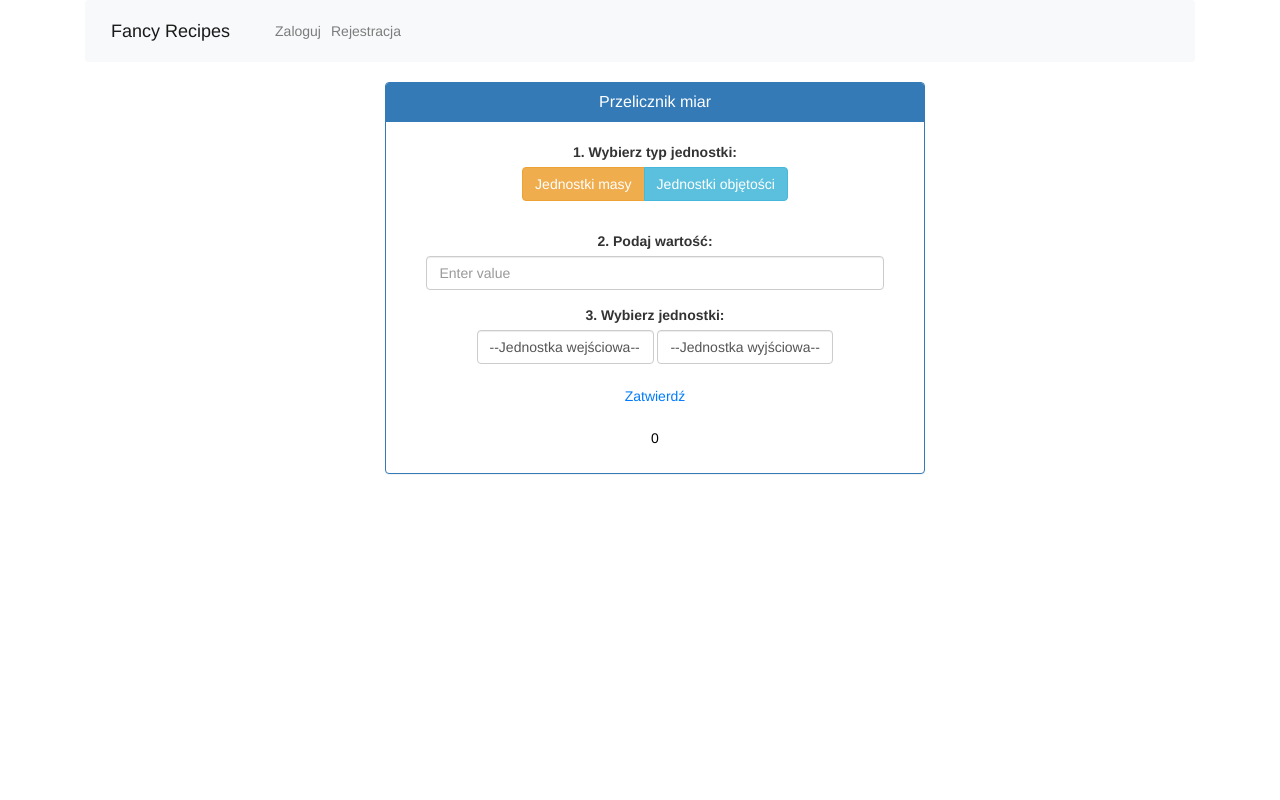
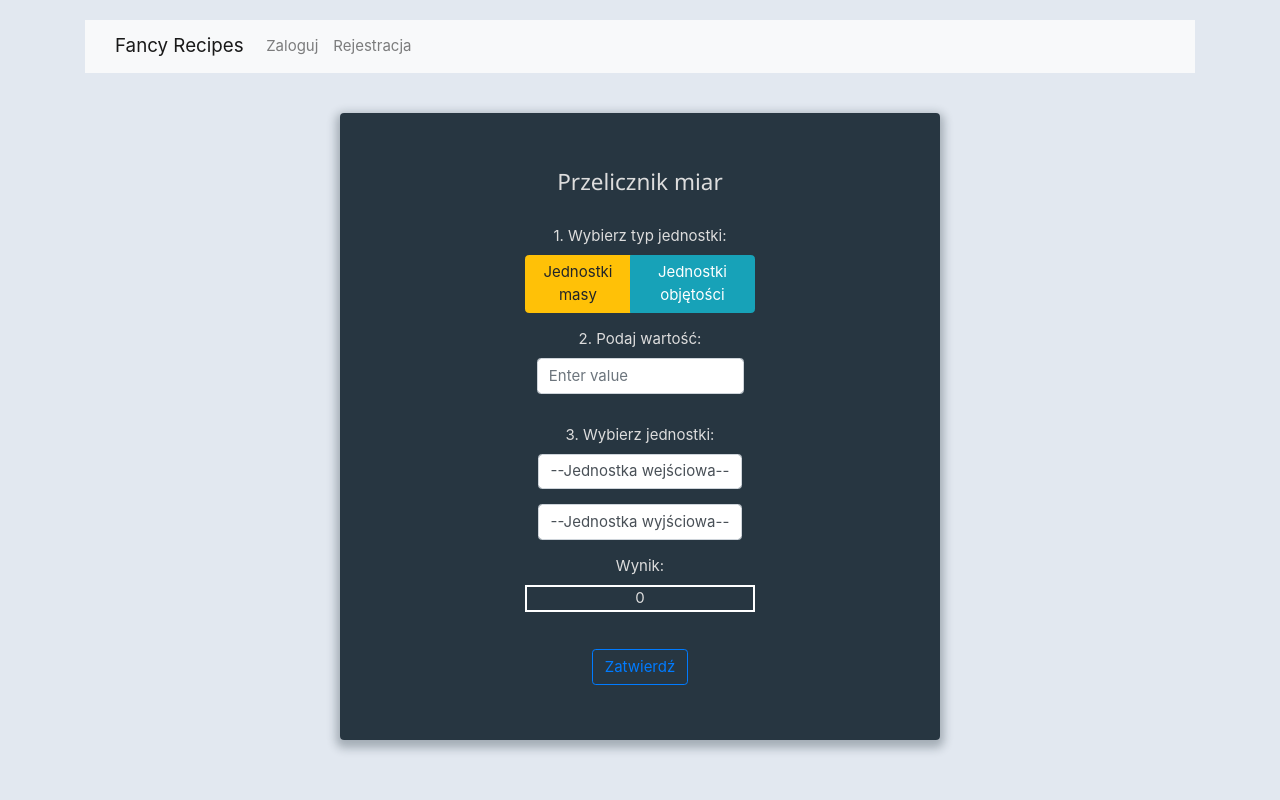
Before and after one commit to patryk0504/Fancy-Recipes, a Django app: page /unitCalculator/ in a window 1280 px wide. Run offline with Django 3.2, Linux system fonts and the light colour scheme; data that the repository does not hold is empty; some libraries are stand-ins or nearby versions.

Commit message:
style update

```diff
--- a/Fancy_Recipes/app/static/css/unit_calculator.css
+++ b/Fancy_Recipes/app/static/css/unit_calculator.css
@@ -1,10 +1,11 @@
-html {
-  font-size: 20px;
-}
 
-.panel {
-  background: #333333;
-  border: solid white;
+.myform {
+  background: rgba(19,35,47,.9);
+  padding: 40px;
+  max-width:600px;
+  margin:40px auto;
+  border-radius: 4px;
+  box-shadow:0 4px 10px 4px rgba(19,35,47,.3);
 }
 
 .results {
--- a/Fancy_Recipes/app/templates/unit_calculator.html
+++ b/Fancy_Recipes/app/templates/unit_calculator.html
@@ -6,10 +6,10 @@
 {% load static %}
     <link rel="stylesheet" type="text/css" href="{% static 'css/unit_calculator.css' %}">
     <link rel="stylesheet" href="https://maxcdn.bootstrapcdn.com/font-awesome/4.3.0/css/font-awesome.min.css">
-    <link rel="stylesheet" href="https://maxcdn.bootstrapcdn.com/bootstrap/3.3.7/css/bootstrap.min.css">
     <script src="https://ajax.googleapis.com/ajax/libs/jquery/3.5.1/jquery.min.js"></script>
 
     <script>
+
      $(function(){
         $("#confirmButton").click(function(){
             $.get("{% url 'calculate' %}", {fromUnitName : document.getElementById("unit-list-1").value,
@@ -61,15 +61,17 @@
 
     <div class="container" style="margin-top: 1rem">
 
-    <div class="row">
+
+
+    <div class="row d-flex justify-content-center myform">
     <div class="col-md-6 col-md-offset-3">
       <div class="panel panel-primary text-center">
         <div class="panel-heading">
-          <h4 class="panel-title">Przelicznik miar</h4>
+          <h4 class="panel-title" style="color: #dddddd; margin-top: 1rem;">Przelicznik miar</h4>
         </div>
           <div class="form-group inline-block">
               <br>
-              <label for="">1. Wybierz typ jednostki:</label> <br>
+              <label for="" style="color: #dddddd">1. Wybierz typ jednostki:</label> <br>
               <div class="btn-group" role="group" aria-label="Basic mixed styles example">
 
                     <button type="button" class="btn btn-warning" onclick="listSolidUnits();">Jednostki masy</button>
@@ -81,12 +83,12 @@
           <form class="form-vertical">
 
             <div class="form-group center">
-              <label for="">2. Podaj wartość:</label>
+              <label for="" style="color: #dddddd">2. Podaj wartość:</label>
               <input type="number" class="amount form-control" placeholder="Enter value" min="1" id="amount">
             </div>
 
 
-              <label for="">3. Wybierz jednostki:</label> <br>
+              <label for="" style="color: #dddddd">3. Wybierz jednostki:</label> <br>
             <div class="form-group inline-block">
               <select class="unit-list form-control" id ="unit-list-1">
                 <option>--Jednostka wejściowa--</option>
@@ -98,13 +100,15 @@
                 <option>--Jednostka wyjściowa--</option>
               </select>
             </div>
+              <br>
+              <label for="" style="color: #dddddd">Wynik:</label> <br>
 
+                <p class="results" id = "result" style="color: #dddddd; border: 2px solid white;">0</p>
               <br>
               <div class="form-group inline-block">
                 <button type="button" class="btn btn-outline-primary" id="confirmButton">Zatwierdź</button>
               </div>
           </form>
-          <p class="results" id = "result" style="color: black">0</p>
         </div>
       </div>
     </div>
```
